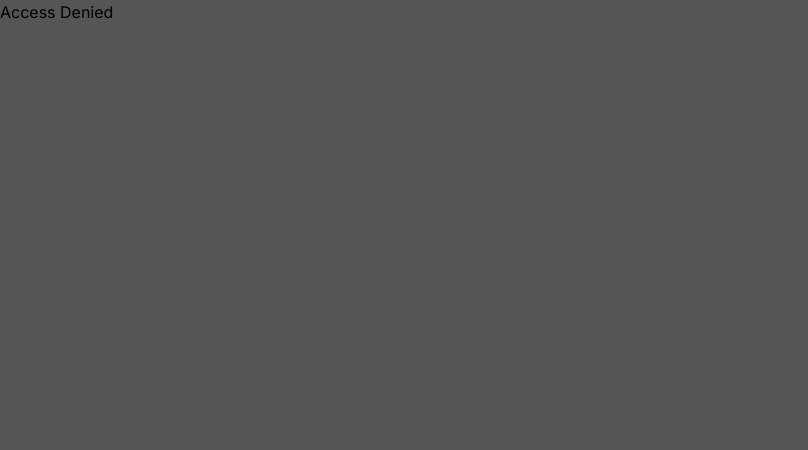
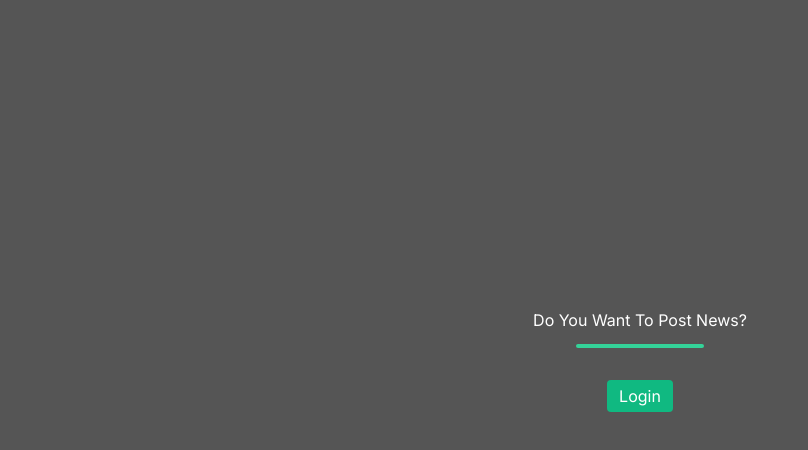
Before and after one commit to jonahunuafe/news-app, a Next.js app: page /create in a window 1280 px wide. Shown: the top 450 px of the page, without its empty margins (0-808 px from the left). Built offline with nearby package versions, Linux system fonts and the light colour scheme; no server answers.

Commit message:
styled protected route

```diff
--- a/app/create/page.js
+++ b/app/create/page.js
@@ -1,6 +1,7 @@
 import React from 'react'
 import Heading from '@/components/Heading'
 import CreateForm from '@/components/CreateForm'
+import {LoginLink} from "@kinde-oss/kinde-auth-nextjs/components";
 import {getKindeServerSession} from "@kinde-oss/kinde-auth-nextjs/server";
 
 const CreatePage = async () => {
@@ -20,7 +21,15 @@ const CreatePage = async () => {
         </div>
       </section>
     ) : (
-      <div>Access Denied</div>
+      <div className='flex flex-col justify-center items-center h-[90vh]'>
+        <p className='text-white pb-3'>
+          Do You Want To Post News?
+        </p>
+        <div className='h-1 w-[30%] md:w-[10%] bg-emerald-400 rounded mx-auto'></div>
+        <LoginLink className='text-white bg-emerald-500 py-1 px-3 rounded mt-8 cursor-pointer hover:bg-emerald-400'>
+          Login
+        </LoginLink>
+      </div>
     )
   }
   </>
--- a/components/Navbar.js
+++ b/components/Navbar.js
@@ -3,11 +3,6 @@ import Link from 'next/link'
 import {FiPlusCircle, FiHome} from "react-icons/fi";
 import {RegisterLink, LoginLink, LogoutLink} from "@kinde-oss/kinde-auth-nextjs/components";
 import {getKindeServerSession} from "@kinde-oss/kinde-auth-nextjs/server";
-
-const {getUser} = getKindeServerSession();
-const user = await getUser();
-
-console.log(user);
 
 
 const Navbar = async () => {
```
